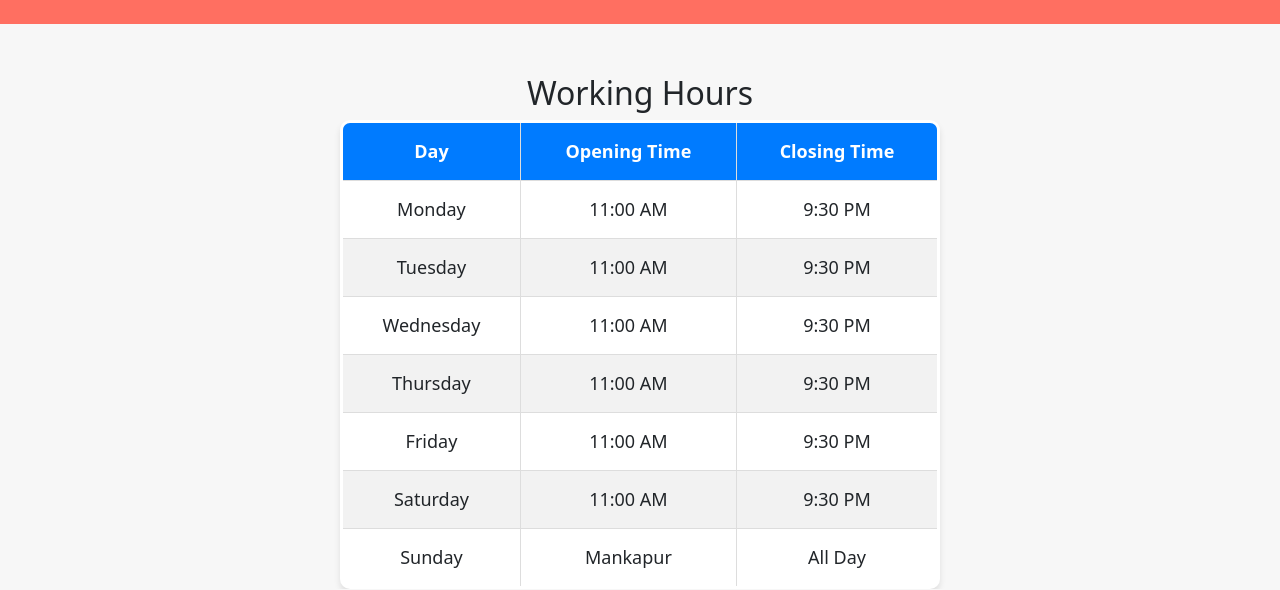
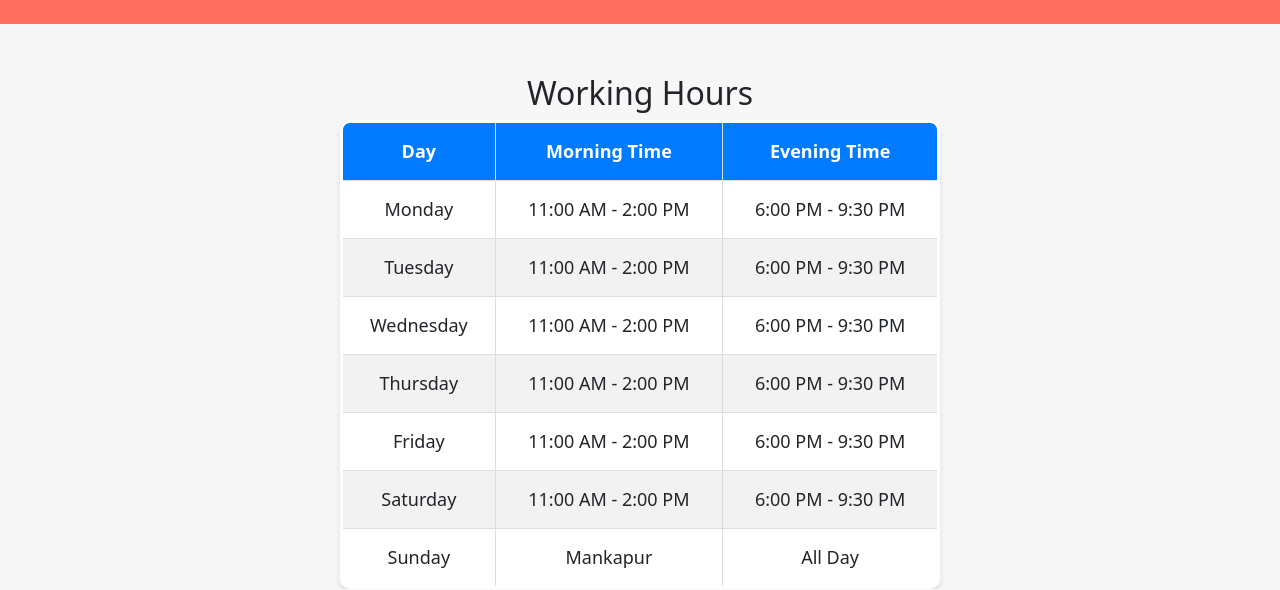
Before and after one commit to utkarshkumar462/GUPTA-DENTAL-CLINIC-, a plain HTML site: page index.html in a window 1280 px wide. Shown: the part 2160-2750 px from the top of the page. Drawn offline with nearby package versions, Linux system fonts and the light colour scheme.

Commit message:
Update index.html

```diff
--- a/index.html
+++ b/index.html
@@ -117,40 +117,40 @@
                 <thead>
                     <tr>
                         <th>Day</th>
-                        <th>Opening Time</th>
-                        <th>Closing Time</th>
+                        <th>Morning Time</th>
+                        <th>Evening Time</th>
                     </tr>
                 </thead>
                 <tbody>
                     <tr>
                         <td>Monday</td>
-                        <td>11:00 AM</td>
-                        <td>9:30 PM</td>
+                        <td>11:00 AM - 2:00 PM</td>
+                        <td>6:00 PM - 9:30 PM</td>
                     </tr>
                     <tr>
                         <td>Tuesday</td>
-                        <td>11:00 AM</td>
-                        <td>9:30 PM</td>
+                        <td>11:00 AM - 2:00 PM</td>
+                        <td>6:00 PM - 9:30 PM</td>
                     </tr>
                     <tr>
                         <td>Wednesday</td>
-                        <td>11:00 AM</td>
-                        <td>9:30 PM</td>
+                        <td>11:00 AM - 2:00 PM</td>
+                        <td>6:00 PM - 9:30 PM</td>
                     </tr>
                     <tr>
                         <td>Thursday</td>
-                        <td>11:00 AM</td>
-                        <td>9:30 PM</td>
+                        <td>11:00 AM - 2:00 PM</td>
+                        <td>6:00 PM - 9:30 PM</td>
                     </tr>
                     <tr>
                         <td>Friday</td>
-                        <td>11:00 AM</td>
-                        <td>9:30 PM</td>
+                        <td>11:00 AM - 2:00 PM</td>
+                        <td>6:00 PM - 9:30 PM</td>
                     </tr>
                     <tr>
                         <td>Saturday</td>
-                        <td>11:00 AM</td>
-                        <td>9:30 PM</td>
+                        <td>11:00 AM - 2:00 PM</td>
+                        <td>6:00 PM - 9:30 PM</td>
                     </tr>
                     <tr>
                         <td>Sunday</td>
```
